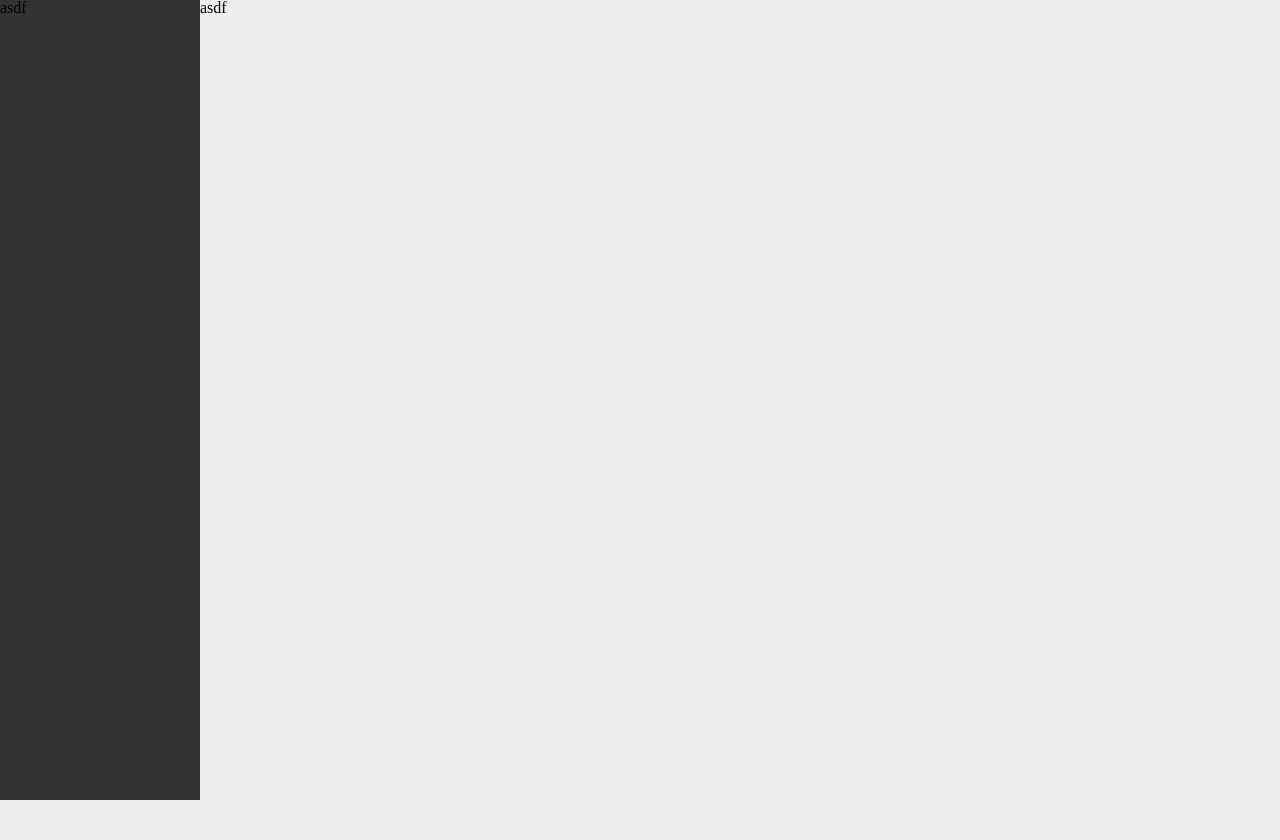
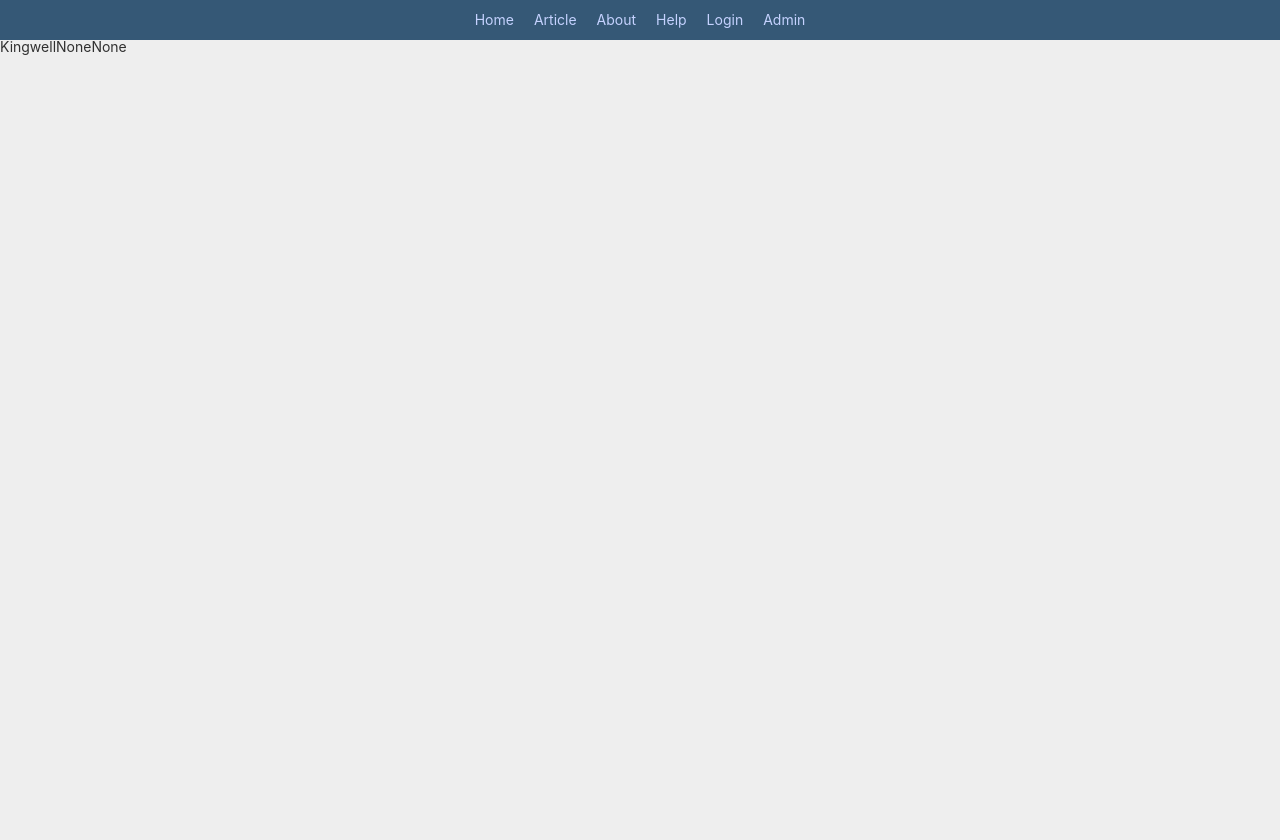
Before and after one commit to ix1024/django-app, a Django app: page / in a window 1280 px wide. Before the commit the page ends 800 px from the top, so only its background shows below. Run offline with Django 3.2, Linux system fonts and the light colour scheme.

Commit message:
feat:添加接口

```diff
--- a/djangoApp/djangoApp/settings.py
+++ b/djangoApp/djangoApp/settings.py
@@ -25,7 +25,7 @@ SECRET_KEY = ')(isi911ab*ni7)_0ud$okmafd5k4@!m!@$7$fu_@oio!y7^$0'
 # SECURITY WARNING: don't run with debug turned on in production!
 DEBUG = True
 
-ALLOWED_HOSTS = []
+ALLOWED_HOSTS = ["192.168.100.91"]
 
 
 # Application definition
--- a/djangoApp/djangoApp/urls.py
+++ b/djangoApp/djangoApp/urls.py
@@ -19,6 +19,7 @@ from django.conf.urls import url
 from . import view
 urlpatterns = [
     url(r'^$', view.hello),
+    url(r'api/$', view.api),
     path('hello/', view.hello),
     path('admin/', admin.site.urls),
 ]
--- a/djangoApp/djangoApp/view.py
+++ b/djangoApp/djangoApp/view.py
@@ -1,12 +1,30 @@
 from django.http import HttpResponse
 from django.shortcuts import render
+import json
 
 
-# def hello(request):
-#     return HttpResponse("Hello world ! ")
+def api(request):
+    data = {"name": 'kingwell'}
+    return HttpResponse(json.dumps(data))
 
 
 def hello(request):
+    request.encoding = 'utf-8'
     context = {}
     context['hello'] = 'Hello World!'
+    for key in request.GET:
+        print(key, request.GET[key])
+    id = None
+    name = None
+    if 'id' in request.GET and request.GET['id']:
+        id = request.GET['id']
+    else:
+        id = None
+    context['id'] = id
+
+    if 'name' in request.GET and request.GET['name']:
+        id = request.GET['name']
+    else:
+        name = None
+    context['name'] = name
     return render(request, 'hello.html', context)
--- a/djangoApp/static/css/index.css
+++ b/djangoApp/static/css/index.css
@@ -1,18 +1,38 @@
 body {
-  background-color: #eee;
-  height: 100vh;
+	background-color: #eee;
+	height: 100vh;
+	color: rgba(0, 0, 0, 0.8);
+	-webkit-font-smoothing: antialiased;
+	font-size: 14px;
+	font-family: medium-content-sans-serif-font, -apple-system, BlinkMacSystemFont, "Segoe UI", Roboto, Oxygen, Ubuntu,
+		Cantarell, "Open Sans", "Helvetica Neue", sans-serif;
 }
 
 .box {
-  height: 100vh;
-  display: flex;
+	height: 100vh;
+	display: flex;
 }
 
-.left {
-  width: 200px;
-  background-color: #333;
+.header {
+	color: rgba(197, 210, 255, 1);
+	background-color: rgba(53, 88, 118, 1);
 }
 
-.right {
-  flex: 2;
+.header a {
+	display: block;
+	line-height: 40px;
+	text-decoration: none;
+	color: rgba(197, 210, 255, 1);
 }
+.nav {
+	display: flex;
+	justify-content: center;
+}
+.nav-ul {
+	display: flex;
+}
+.nav-ul a {
+	padding: 0 10px;
+}
+.nav-item {
+}
--- a/djangoApp/templates/_header.html
+++ b/djangoApp/templates/_header.html
@@ -0,0 +1,12 @@
+<header class="header">
+  <nav class="nav">
+    <ul class="nav-ul">
+      <li><a href="">Home</a></li>
+      <li><a href="/article">Article</a></li>
+      <li><a href="/about">About</a></li>
+      <li><a href="/help">Help</a></li>
+      <li><a href="">Login</a></li>
+      <li><a href="/admin">Admin</a></li>
+    </ul>
+  </nav>
+</header>
--- a/djangoApp/templates/hello.html
+++ b/djangoApp/templates/hello.html
@@ -10,7 +10,11 @@
 
 {% block mainbody %}
 <div class="box">
-  <div class="left">asdf</div>
-  <div class="right">asdf</div>
+  <div class="left">
+
+
+    Kingwell
+  </div>
+  <div class="right">{{id}}{{name}}</div>
 </div>
 {% endblock %}
```
